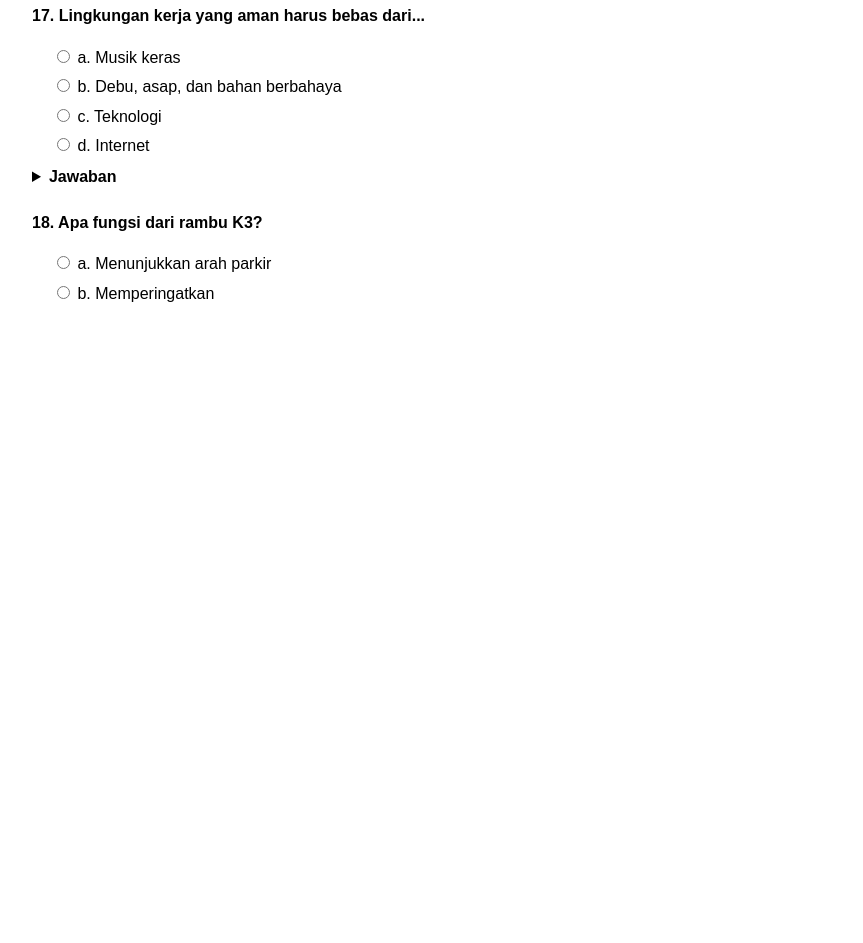
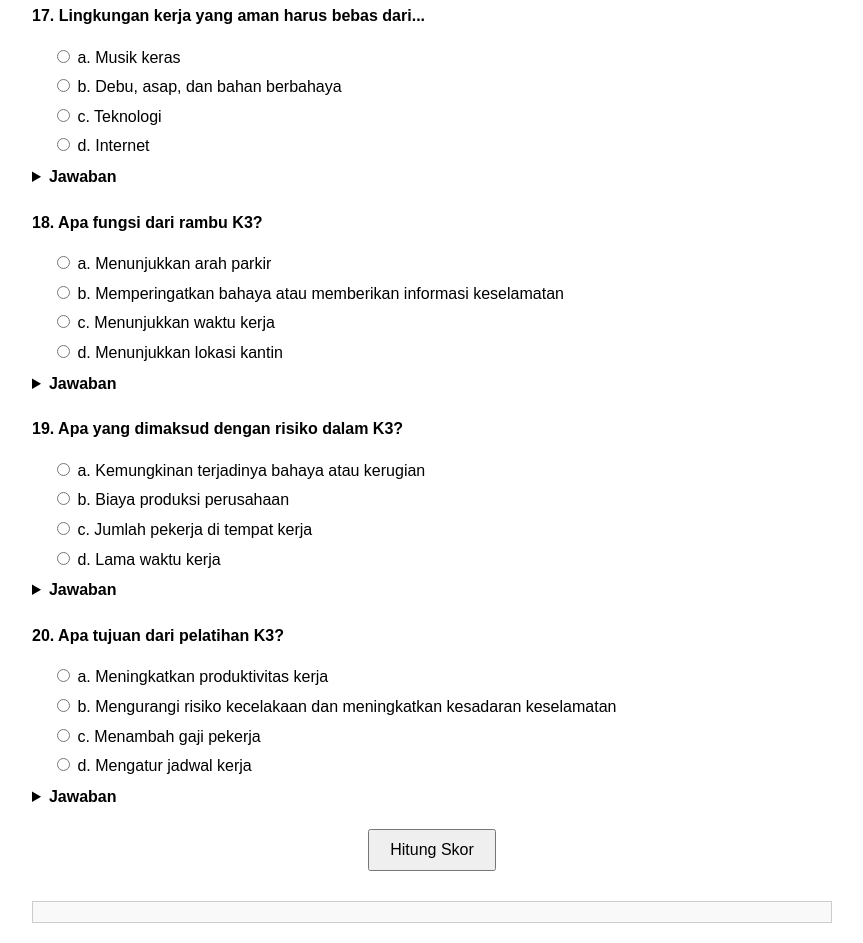
Before and after one commit to Fadel1106/SMK_Mandiri, a plain HTML site: page index.html in a window 1280 px wide. Shown: the part 3416-4359 px from the top of the page, without its empty margins (208-1071 px from the left). Before the commit the page ends 3762 px from the top, so only its background shows below. Drawn offline with Linux system fonts and the light colour scheme.

Commit message:
Update index.html

```diff
--- a/index.html
+++ b/index.html
@@ -31,6 +31,21 @@
     cursor: pointer;
     font-weight: bold;
     margin-top: 5px;
+  }
+  #score {
+    margin-top: 30px;
+    padding: 10px;
+    border: 1px solid #ccc;
+    background-color: #f9f9f9;
+    text-align: center;
+    font-size: 18px;
+  }
+  button {
+    display: block;
+    margin: 20px auto;
+    padding: 10px 20px;
+    font-size: 16px;
+    cursor: pointer;
   }
 </style>
 </head>
@@ -228,4 +243,46 @@
   <p><strong>18. Apa fungsi dari rambu K3?</strong></p>
   <div class="choices">
     <label><input type="radio" name="q18" value="a"> a. Menunjukkan arah parkir</label>
-    <label><input type="radio" name="q18" value="b"> b. Memperingatkan
+    <label><input type="radio" name="q18" value="b"> b. Memperingatkan bahaya atau memberikan informasi keselamatan</label>
+    <label><input type="radio" name="q18" value="c"> c. Menunjukkan waktu kerja</label>
+    <label><input type="radio" name="q18" value="d"> d. Menunjukkan lokasi kantin</label>
+  </div>
+  <details><summary>Jawaban</summary>b. Memperingatkan bahaya atau memberikan informasi keselamatan</details>
+</div>
+
+<div class="question">
+  <p><strong>19. Apa yang dimaksud dengan risiko dalam K3?</strong></p>
+  <div class="choices">
+    <label><input type="radio" name="q19" value="a"> a. Kemungkinan terjadinya bahaya atau kerugian</label>
+    <label><input type="radio" name="q19" value="b"> b. Biaya produksi perusahaan</label>
+    <label><input type="radio" name="q19" value="c"> c. Jumlah pekerja di tempat kerja</label>
+    <label><input type="radio" name="q19" value="d"> d. Lama waktu kerja</label>
+  </div>
+  <details><summary>Jawaban</summary>a. Kemungkinan terjadinya bahaya atau kerugian</details>
+</div>
+
+<div class="question">
+  <p><strong>20. Apa tujuan dari pelatihan K3?</strong></p>
+  <div class="choices">
+    <label><input type="radio" name="q20" value="a"> a. Meningkatkan produktivitas kerja</label>
+    <label><input type="radio" name="q20" value="b"> b. Mengurangi risiko kecelakaan dan meningkatkan kesadaran keselamatan</label>
+    <label><input type="radio" name="q20" value="c"> c. Menambah gaji pekerja</label>
+    <label><input type="radio" name="q20" value="d"> d. Mengatur jadwal kerja</label>
+  </div>
+  <details><summary>Jawaban</summary>b. Mengurangi risiko kecelakaan dan meningkatkan kesadaran keselamatan</details>
+</div>
+
+<button onclick="calculateScore()">Hitung Skor</button>
+
+<div id="score"></div>
+
+<script>
+  function calculateScore() {
+    const correctAnswers = {
+      q1: 'c',
+      q2: 'c',
+      q3: 'c',
+      q4: 'b',
+      q5: 'c',
+      q6: 'c',
+      q7: '
```
